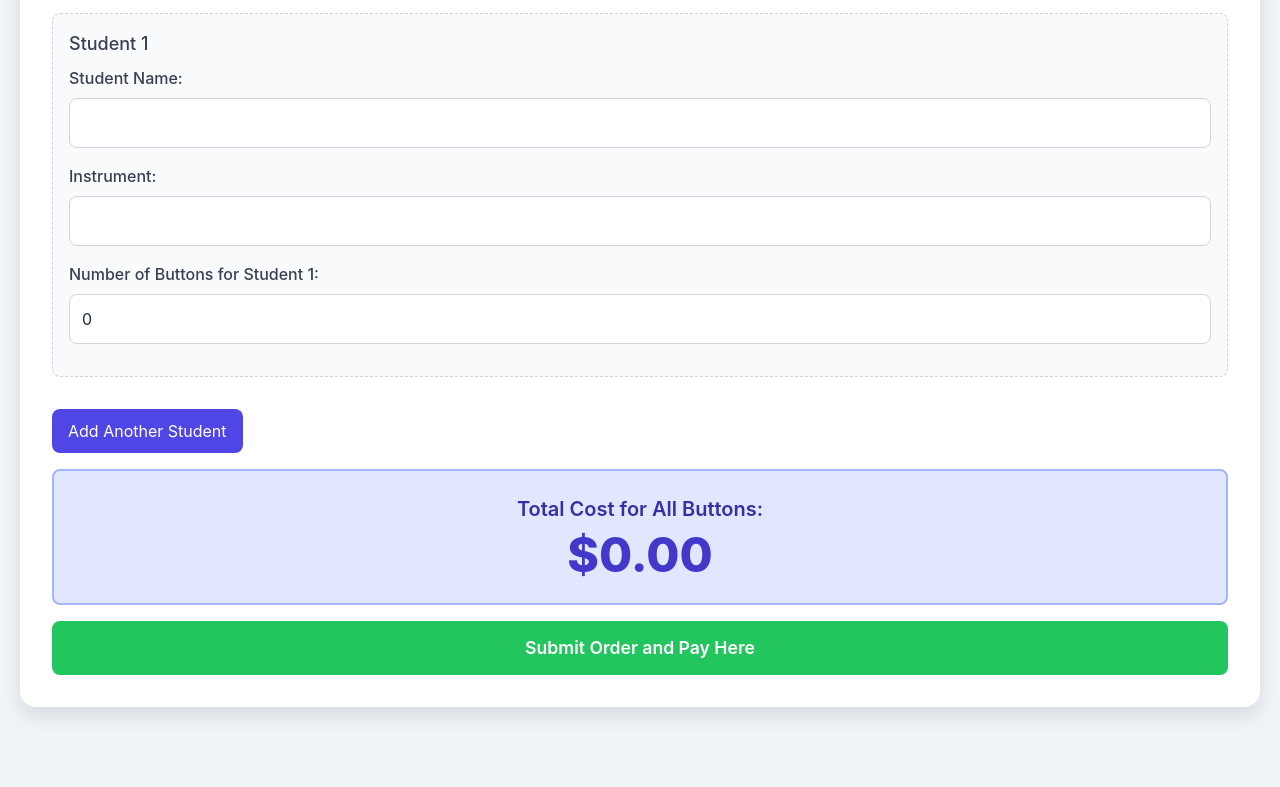
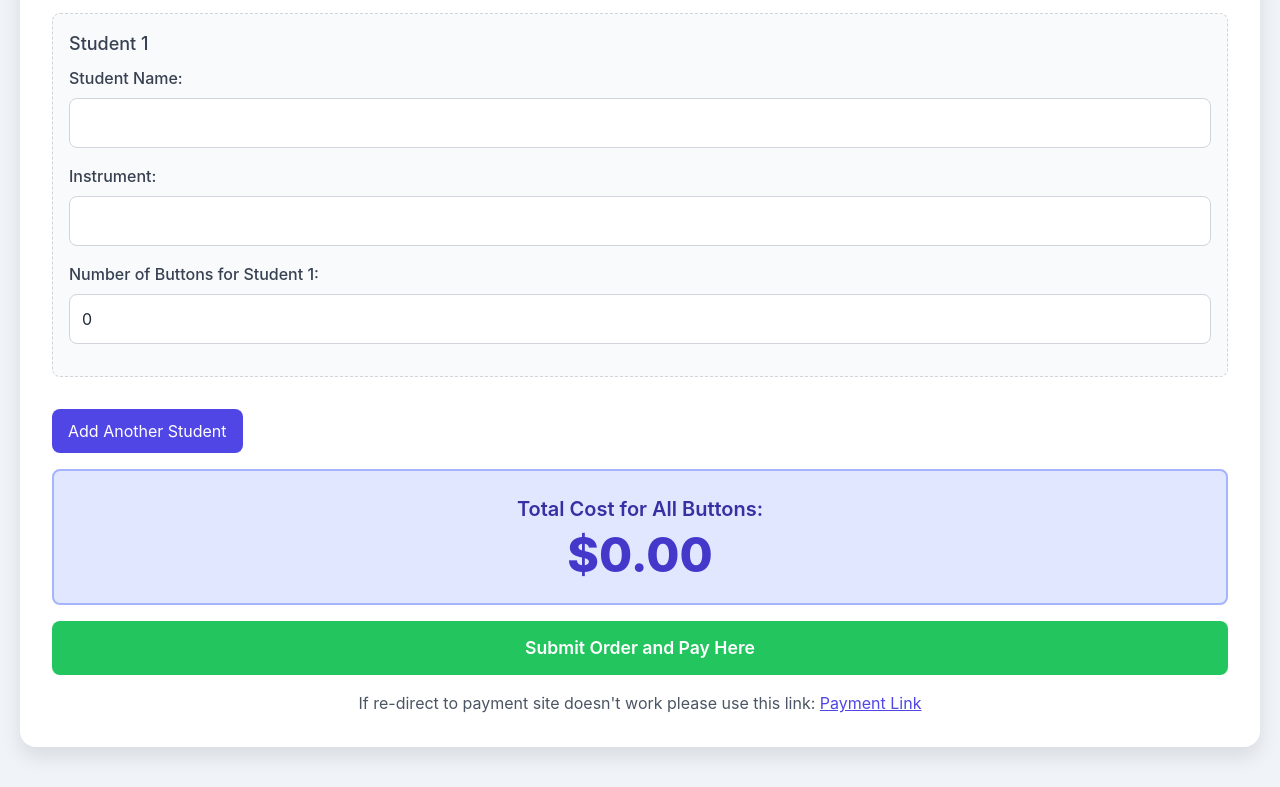
Before and after one commit to Marchmasters/band-button-order-form, a plain HTML site: page index.html in a window 1280 px wide. Shown: the part 870-1657 px from the top of the page. Before the commit the page ends 1617 px from the top, so only its background shows below. Drawn offline with nearby package versions, Linux system fonts and the light colour scheme.

Commit message:
Update index.html
add a url to bottom of page

```diff
--- a/index.html
+++ b/index.html
@@ -4,7 +4,6 @@
     <meta charset="UTF-8">
     <meta name="viewport" content="width=device-width, initial-scale=1.0">
     <title>Band Button Order Form</title>
-    <!-- Tailwind CSS CDN -->
     <script src="https://cdn.tailwindcss.com"></script>
     <style>
         body {
@@ -117,6 +116,18 @@
             background-color: #fee2e2; /* Light red for error */
             color: #991b1b; /* Dark red text */
         }
+        /* Custom styling for the new link section */
+        .payment-link-section {
+            margin-top: 16px;
+            text-align: center;
+        }
+        .payment-link-section a {
+            color: #4f46e5; /* Indigo link color */
+            text-decoration: underline;
+        }
+        .payment-link-section a:hover {
+            color: #4338ca; /* Darker indigo on hover */
+        }
     </style>
 </head>
 <body>
@@ -124,7 +135,6 @@
         <h1 class="text-3xl font-bold text-gray-800 mb-6 text-center">Band Button Order Form</h1>
         <p class="text-gray-600 mb-8 text-center">Each button costs <span class="font-semibold text-indigo-600">$5.27</span>.</p>
 
-        <!-- Button Example Image -->
         <div class="mb-8 text-center">
             <h2 class="text-xl font-semibold text-gray-800 mb-4">Button Example:</h2>
             <img
@@ -137,7 +147,6 @@
         </div>
 
         <form id="bandOrderForm" class="space-y-4">
-            <!-- Parent/Guardian Information -->
             <div>
                 <label for="parentName">Parent/Guardian Name:</label>
                 <input type="text" id="parentName" name="parentName" required>
@@ -150,14 +159,11 @@
 
             <div>
                 <label for="phone">Phone Number:</label>
-                <!-- This input now calls a function to automatically format the number -->
                 <input type="tel" id="phone" name="phone" oninput="formatPhoneNumber(this)" maxlength="12" placeholder="e.g., 123-456-7890" required>
             </div>
 
-            <!-- Student Information Section -->
             <h2 class="text-2xl font-semibold text-gray-800 mt-8 mb-4 border-b pb-2">Student Information</h2>
             <div id="studentsContainer">
-                <!-- Initial student entry -->
                 <div class="student-entry" data-student-id="1">
                     <h3 class="text-lg font-medium text-gray-700 mb-2">Student 1</h3>
                     <label for="studentName_1">Student Name:</label>
@@ -173,17 +179,18 @@
 
             <button type="button" id="addStudentBtn" class="add-student-btn">Add Another Student</button>
 
-            <!-- Total Calculation -->
             <div class="bg-indigo-100 p-6 rounded-lg border-2 border-indigo-300 mt-8">
                 <p class="text-xl text-indigo-800 font-semibold mb-2 text-center">Total Cost for All Buttons:</p>
                 <p id="totalCost" class="text-5xl font-extrabold text-indigo-700 text-center">$0.00</p>
-                <!-- Hidden input to send total cost to Google Sheet -->
                 <input type="hidden" id="hiddenTotalCost" name="totalCost" value="0.00">
             </div>
 
             <button type="submit" class="mt-8">Submit Order and Pay Here</button>
         </form>
 
+        <div class="payment-link-section">
+            <p class="text-gray-600">If re-direct to payment site doesn't work please use this link: <a href="https://checkout.square.site/merchant/44QXX4R2B839B/checkout/CIEXIPKW7K3ZZSIV2NP3O2KI" target="_blank">Payment Link</a></p>
+        </div>
         <div id="messageBox" class="message-box"></div>
     </div>
 
```
